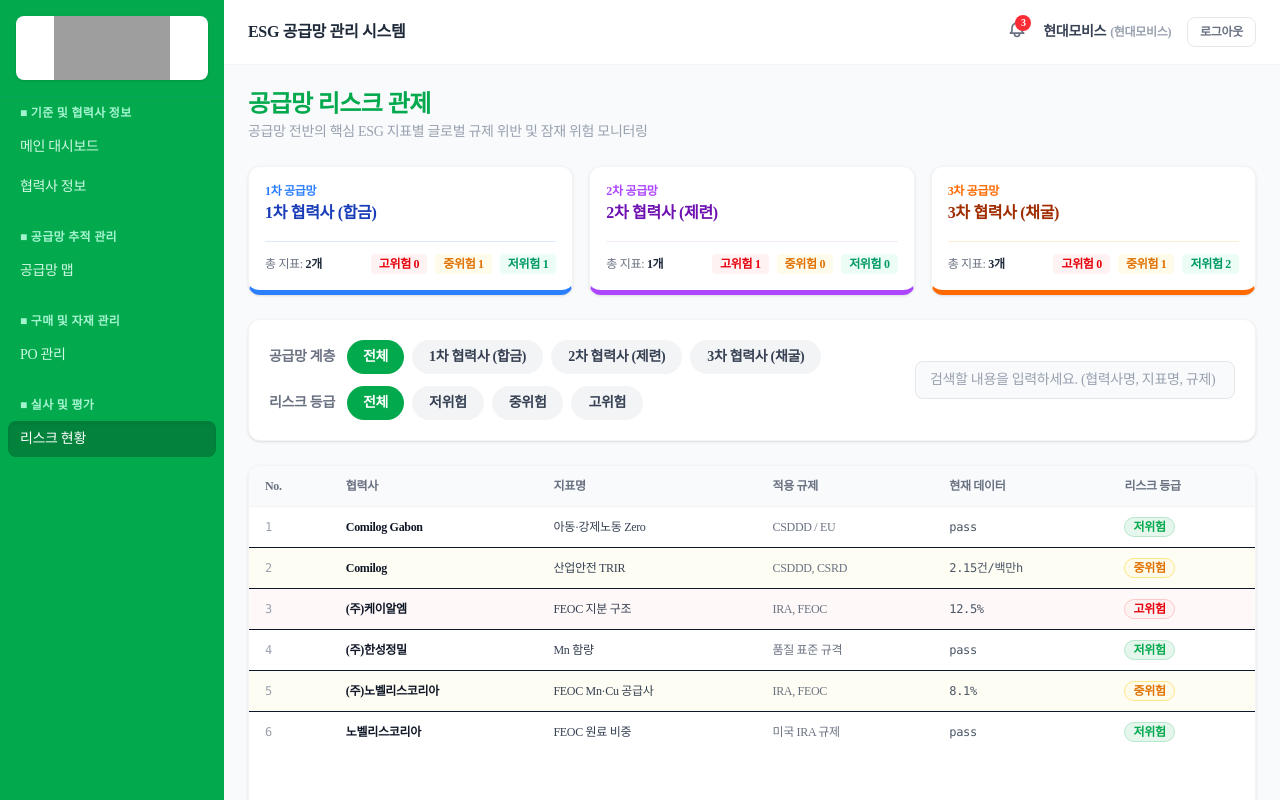
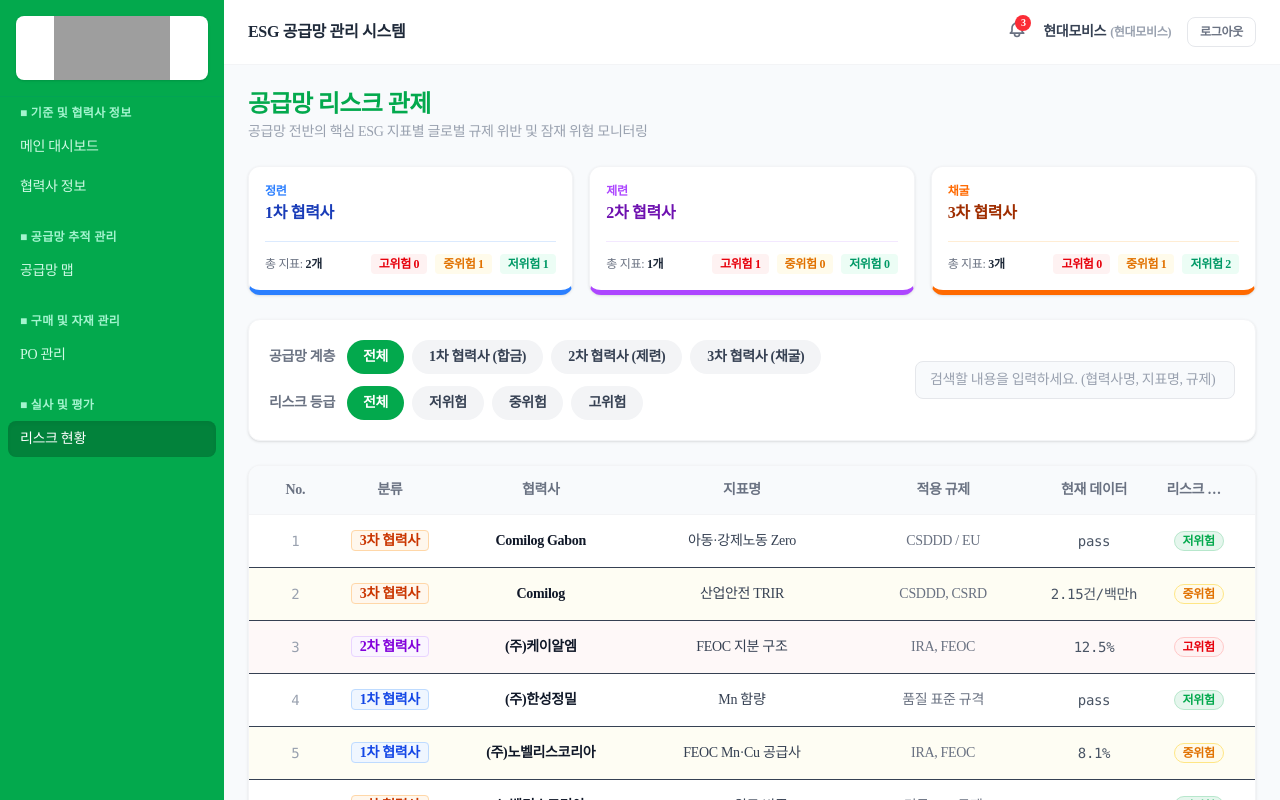
Before and after one commit to shell-files/dev_triplevalues, a React (Vite) app in the folder frontend/: page / in a window 1280 px wide. Both pictures are taken after a click on the button "리스크 현황". Built offline with nearby package versions, Linux system fonts and the light colour scheme; grey boxes are pictures that could not be loaded.

Commit message:
[FE] 리스크 현황 페이지 KPI 수정 및 테이블 수정 (#37)

```diff
--- a/frontend/src/homes/admin/risks/RiskList.jsx
+++ b/frontend/src/homes/admin/risks/RiskList.jsx
@@ -111,8 +111,8 @@ const RiskList = () => {
         {/* 1차 협력사 */}
         <div className="bg-white rounded-xl p-4 shadow-sm border border-gray-100 border-b-5 border-b-blue-500 flex flex-col justify-between">
           <div>
-            <p className="text-xs font-semibold text-blue-500">1차 공급망</p>
-            <h4 className="text-base font-black text-blue-800 mt-0.5">1차 협력사 (합금)</h4>
+            <p className="text-xs font-semibold text-blue-500">정련</p>
+            <h4 className="text-base font-black text-blue-800 mt-0.5">1차 협력사</h4>
           </div>
           <div className="mt-4 pt-3 border-t border-blue-100 flex items-center justify-between text-xs">
             <div className="text-gray-500 font-medium">
@@ -129,8 +129,8 @@ const RiskList = () => {
         {/* 2차 협력사 */}
         <div className="bg-white rounded-xl p-4 shadow-sm border border-gray-100 border-b-5 border-b-purple-500 flex flex-col justify-between">
           <div>
-            <p className="text-xs font-semibold text-purple-500">2차 공급망</p>
-            <h4 className="text-base font-black text-purple-800 mt-0.5">2차 협력사 (제련)</h4>
+            <p className="text-xs font-semibold text-purple-500">제련</p>
+            <h4 className="text-base font-black text-purple-800 mt-0.5">2차 협력사</h4>
           </div>
           <div className="mt-4 pt-3 border-t border-purple-100 flex items-center justify-between text-xs">
             <div className="text-gray-500 font-medium">
@@ -147,8 +147,8 @@ const RiskList = () => {
         {/* 3차 협력사 */}
         <div className="bg-white rounded-xl p-4 shadow-sm border border-gray-100 border-b-5 border-b-orange-500 flex flex-col justify-between">
           <div>
-            <p className="text-xs font-semibold text-orange-500">3차 공급망</p>
-            <h4 className="text-base font-black text-orange-800 mt-0.5">3차 협력사 (채굴)</h4>
+            <p className="text-xs font-semibold text-orange-500">채굴</p>
+            <h4 className="text-base font-black text-orange-800 mt-0.5">3차 협력사</h4>
           </div>
           <div className="mt-4 pt-3 border-t border-orange-100 flex items-center justify-between text-xs">
             <div className="text-gray-500 font-medium">
@@ -271,33 +271,60 @@ const RiskList = () => {
       {/* 리스크 현황 테이블 */}
       <div className="bg-white rounded-xl shadow-sm border border-gray-100 overflow-hidden flex flex-col h-[calc(100vh-360px)] min-h-[350px]">
         <div className="overflow-x-auto overflow-y-auto flex-1">
-          <table className="w-full text-xs text-left" id="risk-table">
+          <table className="w-full text-sm text-center table-fixed min-w-[1000px] border-collapse text-gray-700" id="risk-table">
+            <colgroup>
+              <col className="w-[8%]" />
+              <col className="w-[12%]" />
+              <col className="w-[18%]" />
+              <col className="w-[22%]" />
+              <col className="w-[18%]" />
+              <col className="w-[12%]" />
+              <col className="w-[10%]" />
+            </colgroup>
             <thead>
               <tr className="bg-slate-50 border-b border-gray-100 text-gray-500 font-bold">
-                <th className="px-4 py-3">No.</th>
-                <th className="px-4 py-3">협력사</th>
-                <th className="px-4 py-3">지표명</th>
-                <th className="px-4 py-3">적용 규제</th>
-                <th className="px-4 py-3">현재 데이터</th>
-                <th className="px-4 py-3">리스크 등급</th>
+                <th className="pl-6 pr-3 py-3.5 text-center truncate">No.</th>
+                <th className="px-3 py-3.5 text-center truncate">분류</th>
+                <th className="px-3 py-3.5 text-center truncate">협력사</th>
+                <th className="px-3 py-3.5 text-center truncate">지표명</th>
+                <th className="px-3 py-3.5 text-center truncate">적용 규제</th>
+                <th className="px-3 py-3.5 text-center truncate">현재 데이터</th>
+                <th className="pl-3 pr-6 py-3.5 text-center truncate">리스크 등급</th>
               </tr>
             </thead>
             <tbody>
               {filteredData.length === 0 ? (
                 <tr>
-                  <td colSpan="6" className="px-4 py-10 text-center text-gray-400 text-sm">
+                  <td colSpan="7" className="px-6 py-10 text-center text-gray-400 text-sm">
                     검색 결과에 해당하는 리스크 현황이 없습니다.
                   </td>
                 </tr>
               ) : (
                 filteredData.map((row) => (
                   <tr key={row.indicator_no} className={getRowClass(row.risk_level)}>
-                    <td className="px-4 py-3 font-mono text-gray-400">{row.indicator_no}</td>
-                    <td className="px-4 py-3 font-bold text-gray-900">{row.company_name}</td>
-                    <td className="px-4 py-3 font-medium text-gray-700">{row.name}</td>
-                    <td className="px-4 py-3 text-gray-500">{row.regs}</td>
-                    <td className="px-4 py-3 font-mono text-gray-600">{row.actual_value}</td>
-                    <td className="px-4 py-3">
+                    <td className="pl-6 pr-3 py-4 text-center font-mono text-gray-400 truncate">{row.indicator_no}</td>
+                    <td className="px-3 py-4 text-center truncate">
+                      {row.tier === 1 && (
+                        <span className="px-2 py-0.5 rounded bg-blue-50 border border-blue-200 text-blue-700 font-bold text-sm">
+                          1차 협력사
+                        </span>
+                      )}
+                      {row.tier === 2 && (
+                        <span className="px-2 py-0.5 rounded bg-purple-50 border border-purple-200 text-purple-700 font-bold text-sm">
+                          2차 협력사
+                        </span>
+                      )}
+                      {row.tier === 3 && (
+                        <span className="px-2 py-0.5 rounded bg-orange-50 border border-orange-200 text-orange-700 font-bold text-sm">
+                          3차 협력사
+                        </span>
+                      )}
+                    </td>
+                    <td className="px-3 py-4 text-center font-bold text-gray-900 truncate" title={row.company_name}>{row.company_name}</td>
+                    <td className="px-3 py-4 text-center font-medium text-gray-700 truncate" title={row.name}>{row.name}</td>
+                    <td className="px-3 py-4 text-center text-gray-500 truncate" title={row.regs}>{row.regs}</td>
+                    <td className="px-3 py-4 text-center font-mono text-gray-600 truncate" title={row.actual_value}>{row.actual_value}</td>
+                    <td className="pl-3 pr-6 py-4 text-center">
                       <RChip v={row.risk_level} />
                     </td>
                   </tr>
```
